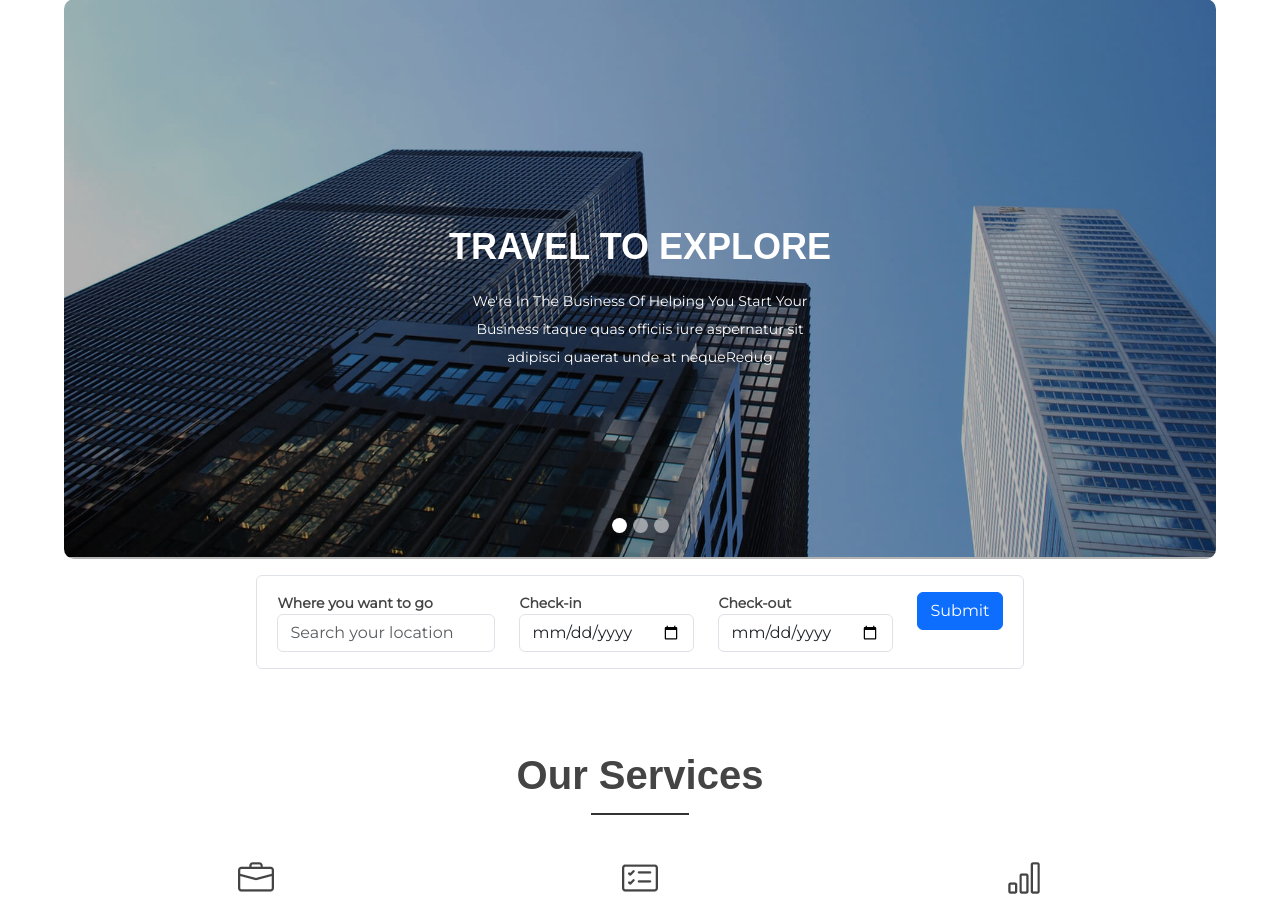
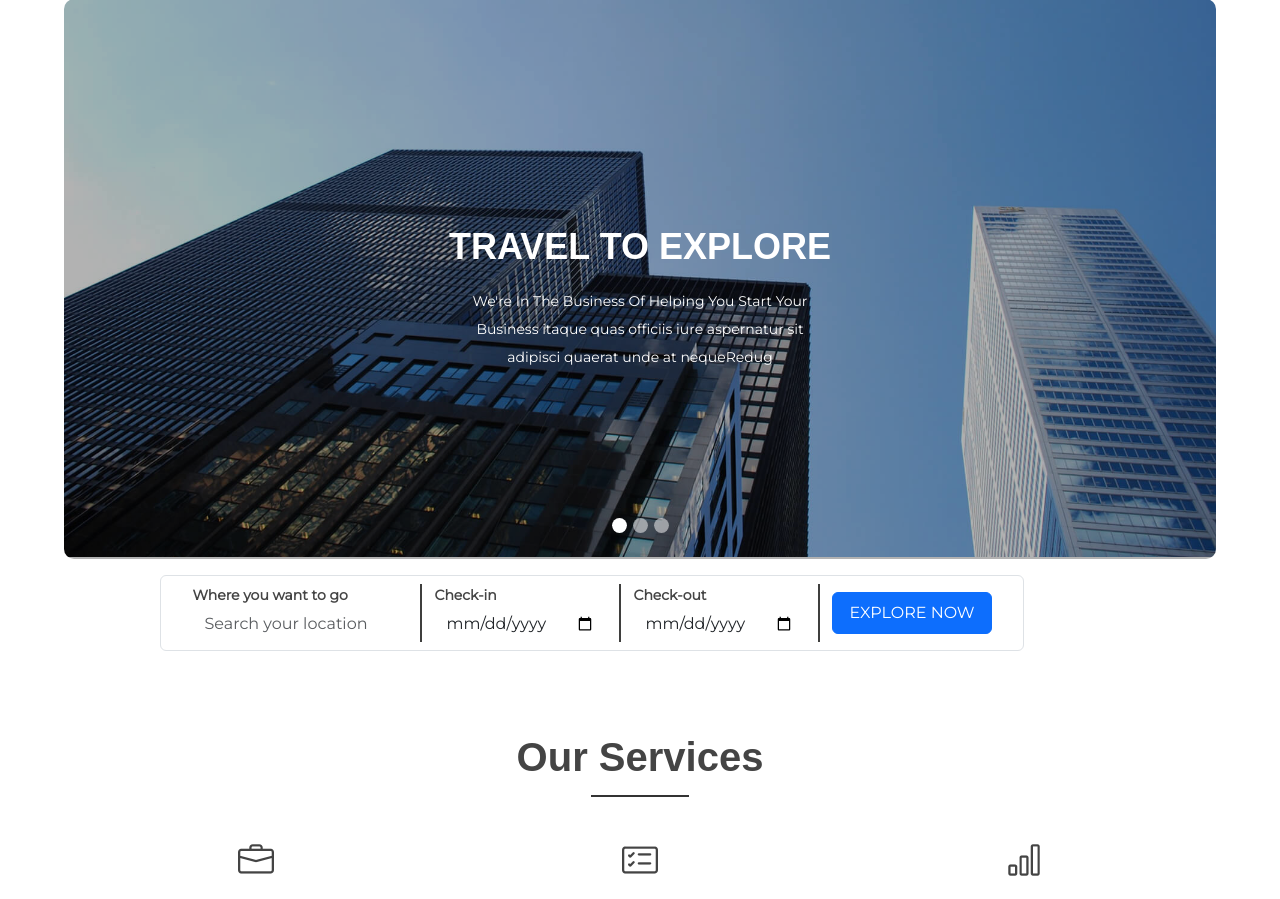
Before and after one commit to simonorups/prototheme, a PHP site: page / in a window 1280 px wide. Shown: the part 66-965 px from the top of the page. Run offline with PHP 8.4, Linux system fonts and the light colour scheme.

Commit message:
explore now design done

```diff
--- a/assets/css/custom.css
+++ b/assets/css/custom.css
@@ -67,6 +67,19 @@ body {
 .bold, .label{
     font-weight: 700;
 }
+.form-control{
+    border: none;
+}
+.border-right{
+    border-right: 2px solid rgb(63, 63, 62);
+}
+form #explore {
+    height: 100%;
+    height: -moz-available;
+    height: -webkit-fill-available;
+    height: fill-available;
+    text-transform: uppercase;
+}
 @media (min-width: 1200px){
     .container, .container-lg, .container-md, .container-sm, .container-xl {
         max-width: 1786px;
--- a/explore-now.php
+++ b/explore-now.php
@@ -1,22 +1,22 @@
-<div class="d-flex justify-content-center border border-1 rounded my-3 offset-md-2 col-md-8">
-    <form class="row row-cols-lg-auto g-4 py-3 mx-2">
-        <div class="col-12">
+<div class="d-flex justify-content-center border border-1 rounded my-3 offset-md-1 col-md-9">
+    <form class="row row-cols-md-auto g-4 py-2 mx-2">
+        <div class="col-12 border-right">
             <label class="label" for="search">Where you want to go</label>
             <input type="text" class="form-control" id="search" placeholder="Search your location">
         </div>
 
-        <div class="col-12">
+        <div class="col-12 border-right">
             <label class="label" for="checkin">Check-in</label>
             <input type="date" class="form-control" id="checkin" placeholder="Search your location">
         </div>
 
-        <div class="col-12">
+        <div class="col-12 border-right">
             <label class="label" for="checkout">Check-out</label>
             <input type="date" class="form-control" id="checkout" placeholder="Search your location">
         </div>
 
         <div class="col-12">
-            <button type="submit" class="btn btn-primary">Submit</button>
+            <button type="submit" class="btn btn-primary px-3 my-2" id="explore">Explore now</button>
         </div>
     </form>
 </div>
```
